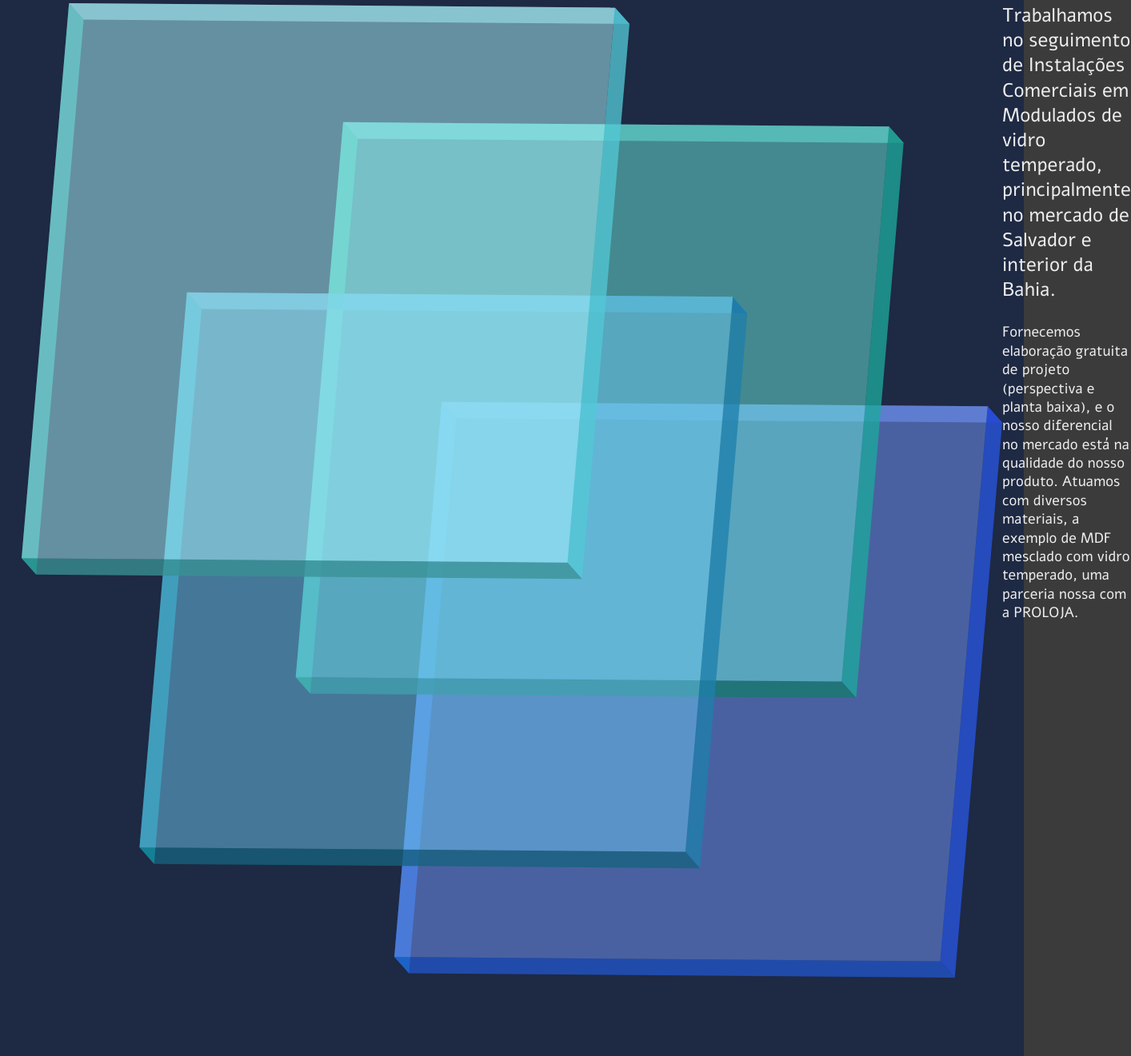
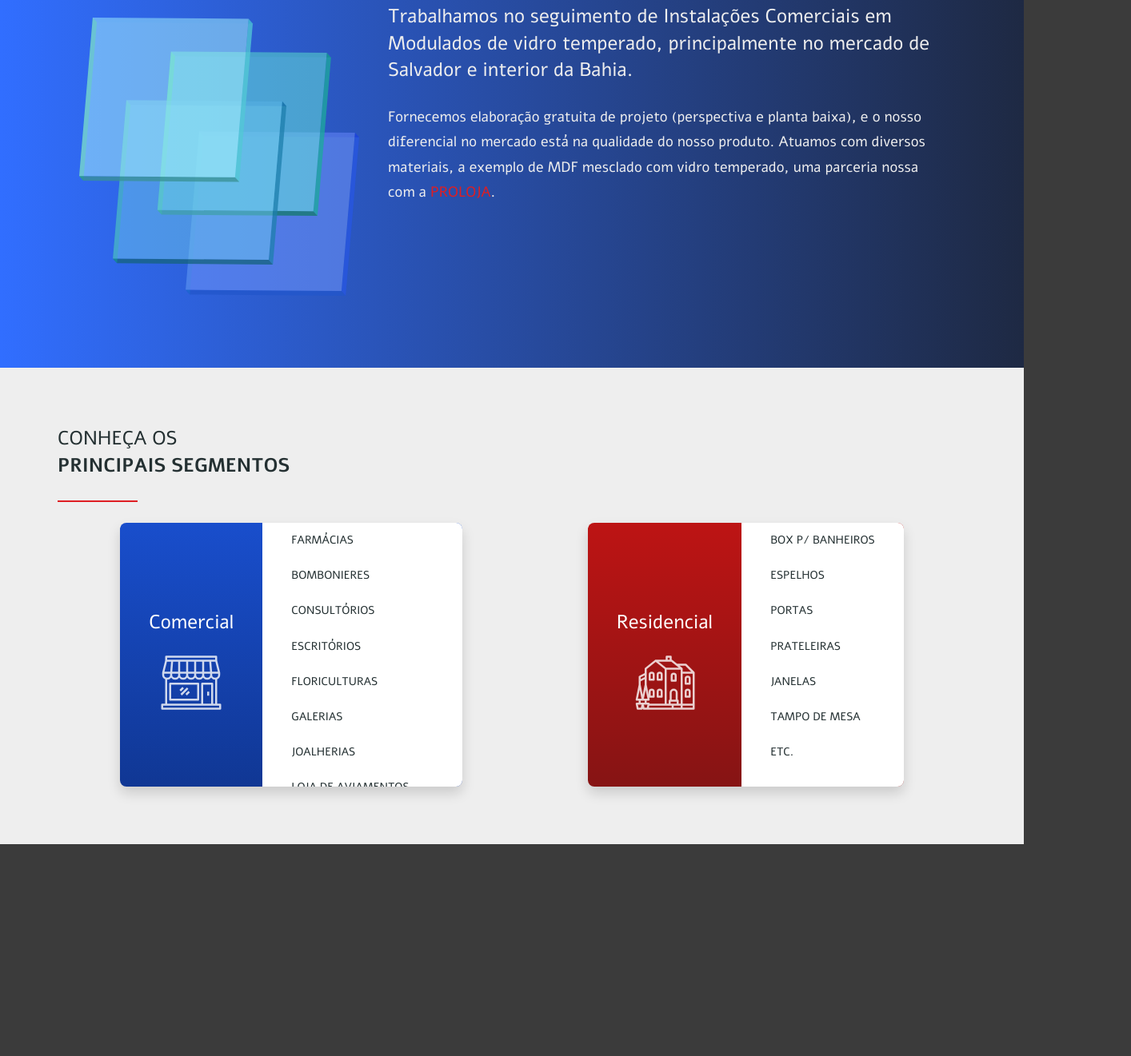
Before and after one commit to meendoo/instaloja, a Gatsby site: page / in a window 1280 px wide. Shown: the part 1119-2440 px from the top of the page at 80% size, 1414 px wide, since content can reach past the window. After the commit the page ends 2175 px from the top, so only its background shows below. Built offline with nearby package versions, Linux system fonts and the light colour scheme; Gatsby itself is replaced by a stand-in of ours.

Commit message:
updates on animations and segments boxes

```diff
--- a/src/components/about/about.js
+++ b/src/components/about/about.js
@@ -1,19 +1,40 @@
-import React from 'react'
-// import Container from '../layout/container'
+import React, { Component } from 'react'
 import styles from './about.module.scss';
-import glass from '../../images/glass.svg'
 import Container from '../layout/container'
+import Glasses from './glasses'
+import { TweenMax, Power1 } from 'gsap';
 
-export default function about() {
+export default class About extends Component {
+
+  componentDidMount = () => {
+    this.animatedGlasses();
+  }
+
+  animatedGlasses = () => {
+    let glasses = document.querySelectorAll('.glasses');
+    let glassesArr = [].slice.call(glasses);
+    glassesArr.forEach((element, i) => {
+      let value = 80;
+      if (i % 2 === 0) {
+        value = -value
+      }
+      TweenMax.from(element, 1, {autoAlpha: 0, x: Math.random()*value , y: Math.random()*value, yoyo:true, ease: Power1.easeOut});
+      TweenMax.fromTo(`.${styles.about}`, 3, {background: 'linear-gradient(to right, rgb(30, 41, 67), rgb(30, 41, 67))'}, {background: 'linear-gradient(to right, rgb(49, 110, 255), rgb(30, 41, 67))'});
+    });
+  }
+
+  render() {
     return (
-    <div className={styles.about}>
-      <Container>
-        <img src={glass} alt={'Vidros'} className={styles.glasses} />
-        <div>
+      <div className={styles.about} id={this.props.id || null}>
+        <Container className={styles.container}>
+          {/* <img src={glass} alt={'Vidros'} className={styles.glasses} /> */}
+          <Glasses className={styles.glasses}/>
+          <div className={styles.copy}>
             <h3>Trabalhamos no seguimento de Instalações Comerciais em Modulados de vidro temperado, principalmente no mercado de Salvador e interior da Bahia.</h3>
-          <h4>Fornecemos elaboração gratuita de projeto (perspectiva e planta baixa), e o nosso diferencial no mercado está na qualidade do nosso produto. Atuamos com diversos materiais, a exemplo de MDF mesclado com vidro temperado, uma parceria nossa com a PROLOJA.</h4>
+            <h4>Fornecemos elaboração gratuita de projeto (perspectiva e planta baixa), e o nosso diferencial no mercado está na qualidade do nosso produto. Atuamos com diversos materiais, a exemplo de MDF mesclado com vidro temperado, uma parceria nossa com a <a href="http://prolojavidros.com.br/" target="_blank" rel="noopener noreferrer">PROLOJA</a>.</h4>
           </div>
         </Container>
       </div>
     )
   }
+}
--- a/src/components/about/about.module.scss
+++ b/src/components/about/about.module.scss
@@ -1,13 +1,56 @@
+@import '../../styles/_mixins.scss';
+
 .about {
     display: flex;
     grid-row: 2;
     grid-column-start: 1;
     grid-column-end: -1;
-    padding: 4rem 1.5rem;
+    padding: 2rem 0;
     background-color: var(--dark-blue);
+    @include md {
+        padding: 4rem 1.5rem;
+    }
+}
+
+.container {
+    flex-wrap: wrap;
+    @include md {
+        flex-wrap: nowrap;
+    }
 }
 
 .glasses {
     width: 100%;
+    max-width: 80px;
     height: auto;
+    margin: -6rem auto 0;
+    padding-right: 0;
+    max-height: 130px;
+
+    @include md {
+        width: 100%;
+        max-width: 150px;
+        height: auto;
+        margin: 0 auto;
+        margin-right: 2rem;
+        max-height: initial;
+    }
+
+    @include lg {
+        max-width: initial;
+        padding: 1rem 0;
+    }
 }
+
+.copy {
+    grid-column: 1 / -1;
+    padding: 1.5rem 0;
+    @include md {
+        grid-column: 3 / 4;
+        padding: initial;
+    }
+
+    h4 {
+        margin-bottom: 0;
+    }
+}
--- /dev/null
+++ b/src/components/about/glasses.js
@@ -0,0 +1,38 @@
+import React from 'react'
+
+export default function Glasses(props) {
+  return (
+    <svg xmlns="http://www.w3.org/2000/svg" viewBox="0 0 249.17 247.68" className={props.className}>
+        <g>
+            <g className="glasses">
+                <polygon points="233.41 243.51 245.45 102.44 249.17 106.62 237.13 247.68 233.41 243.51" fill="#2756e3" style={{opacity: 0.77}} />
+                <polyline points="233.41 243.51 94.7 242.4 98.42 246.57 237.13 247.68 233.41 243.51" fill="#2356cc" style={{opacity: 0.77}} />
+                <polygon points="110.46 105.51 98.77 242.43 98.42 246.57 94.7 242.4 106.74 101.33 110.46 105.51" fill="#1d6bd1" style={{opacity: 0.77}} />
+                <polygon points="106.74 101.33 245.45 102.44 249.17 106.62 245.09 106.59 110.46 105.51 106.74 101.33" fill="#769aff" style={{opacity: 0.5, mixBlendMode:'multiply'}} />
+                <polygon points="106.74 101.33 94.7 242.4 98.77 242.43 98.77 242.43 233.41 243.51 245.09 106.59 245.45 102.44 106.74 101.33" fill="#769aff" style={{opacity: 0.5}} />
+            </g>
+            <g className="glasses">
+                <polygon points="208.35 172.41 220.39 31.35 224.11 35.53 212.07 176.59 208.35 172.41" fill="#1da99d" style={{opacity: 0.77}} />
+                <polyline points="208.35 172.41 69.65 171.31 73.37 175.48 212.07 176.59 208.35 172.41" fill="#157b6d" style={{opacity: 0.77}} />
+                <polygon points="85.41 34.42 73.72 171.34 73.37 175.48 69.65 171.31 81.69 30.24 85.41 34.42" fill="#159b76" style={{opacity: 0.77}} />
+                <polygon points="81.69 30.24 220.39 31.35 224.11 35.53 220.04 35.49 85.41 34.42 81.69 30.24" fill="#6be9dc" style={{opacity: 0.5, mixBlendMode:'multiply'}} />
+                <polygon points="81.69 30.24 69.65 171.31 73.72 171.34 73.72 171.34 208.35 172.41 220.04 35.49 220.39 31.35 81.69 30.24" fill="#6be9dc" style={{opacity: 0.5}} />
+            </g>
+            <g className="glasses">
+                <polygon points="168.66 215.69 180.7 74.63 184.42 78.81 172.38 219.87 168.66 215.69" fill="#1e80ad" style={{opacity: 0.77}} />
+                <polyline points="168.66 215.69 29.96 214.58 33.68 218.76 172.38 219.87 168.66 215.69" fill="#16637f" style={{opacity: 0.77}} />
+                <polygon points="45.72 77.7 34.03 214.62 33.68 218.76 29.96 214.58 42 73.52 45.72 77.7" fill="#168d9f" style={{opacity: 0.77}} />
+                <polygon points="42 73.52 180.7 74.63 184.42 78.81 180.35 78.77 45.72 77.7 42 73.52" fill="#6dc6ed" style={{opacity: 0.5, mixBlendMode:'multiply'}} />
+                <polygon points="42 73.52 29.96 214.58 34.03 214.62 34.03 214.62 168.66 215.69 180.35 78.77 180.7 74.63 42 73.52" fill="#6dc6ed" style={{opacity: 0.5}} />
+            </g>
+            <g className="glasses">
+                <polygon points="138.71 142.17 150.75 1.11 154.47 5.28 142.43 146.35 138.71 142.17" fill="#52c9d6" style={{opacity: 0.77}} />
+                <polyline points="138.71 142.17 0 141.06 3.72 145.24 142.43 146.35 138.71 142.17" fill="#3a9296" style={{opacity: 0.77}} />
+                <polygon points="15.76 4.18 4.07 141.09 3.72 145.24 0 141.06 12.04 0 15.76 4.18" fill="#279c96" style={{opacity: 0.77}} />
+                <polygon points="12.04 0 150.75 1.11 154.47 5.28 150.39 5.25 15.76 4.18 12.04 0" fill="#abf8ff" style={{opacity: 0.5, mixBlendMode:'multiply'}} />
+                <polygon points="12.04 0 0 141.06 4.07 141.09 4.07 141.09 138.71 142.17 150.39 5.25 150.75 1.11 12.04 0" fill="#abf8ff" style={{opacity: 0.5}} />
+            </g>
+        </g>
+    </svg>
+  )
+}
--- a/src/components/hero/hero.js
+++ b/src/components/hero/hero.js
@@ -12,10 +12,21 @@ const headlines = [
 
 export default class Hero extends React.Component {
 
-
     componentDidMount = () => {
         this.animateBgHero();
         this.animateTitleHero();
+        this.parallaxTitle();
+    }
+
+    parallaxTitle = (element) => {
+        let target = document.querySelector(`.${styles.hero}`) || element;
+        window.addEventListener('scroll', () => {
+            if (window.pageYOffset / 4 > 100) {
+                return;
+            } else {
+                target.style.top = `${window.pageYOffset / 2}px`;
+            }
+        })
     }
 
     updateTitles(target, data) {
@@ -63,7 +74,7 @@ export default class Hero extends React.Component {
 
     render() {
         const images = this.props.data.edges.map((edges, i) => {
-            return <div key={'img'+i} className={styles.img} style={{backgroundImage: `url('${edges.node.childImageSharp.original.src}')`}}/>
+            return <div key={'img'+i} className={styles.img} style={{backgroundImage: `url('${edges.node.childImageSharp.fluid.originalImg}')`}}/>
         });
         const nav = this.props.data.edges.map((edges, i) => {
             return <div key={'nav'+i} className={styles.tickWrapper}><div className={styles.tick}></div></div>
--- a/src/components/hero/hero.module.scss
+++ b/src/components/hero/hero.module.scss
@@ -14,7 +14,7 @@
 
 .hero {
     // background-color: var(--black);
-    padding: 4rem 3rem 4rem 2rem;
+    padding: 4rem 1.5rem;
     margin: auto;
     text-align: center;
     position: relative;
@@ -22,7 +22,6 @@
     @include md {
         margin: inherit;
         text-align: left;
-        padding: 5rem 6rem 5rem 4rem;
 
         // &:after {
         //     content: "";
--- a/src/components/layout/container.module.scss
+++ b/src/components/layout/container.module.scss
@@ -1,5 +1,33 @@
+@import '../../styles/_mixins.scss';
+
 .container {
     display: flex;
     grid-column-start: 1;
     grid-column-end: -1;
+    margin: 0 auto;
+    padding: 0 1.5rem;
+
+    @include sm {
+        max-width: 576px;
+    }
+
+    @include md {
+        padding: 0 2rem;
+        max-width: 768px;
+    }
+
+    @include lg {
+        padding: 0 3rem;
+        max-width: 992px;
+    }
+
+    @include xl {
+        padding: 0 4rem;
+        max-width: 1400px;
+    }
 }
+
+// $sm: 576px;
+// $md: 768px;
+// $lg: 992px;
+// $xl: 1200px;
--- /dev/null
+++ b/src/components/segments/index.js
@@ -0,0 +1,2 @@
+import Segments from './segments'
+export default Segments;
--- /dev/null
+++ b/src/components/segments/segments.js
@@ -0,0 +1,56 @@
+import React from 'react'
+import Container from '../layout/container'
+import styles from './segments.module.scss';
+import Tick from '../utils/tick';
+import house from '../../images/house.svg'
+import store from '../../images/store.svg'
+
+export default function Segments(props) {
+  return (
+    <div className={styles.segments} id={props.id || null}>
+        <Container className={styles.container}>
+            <h3 className={styles.title}>CONHEÇA OS<br/><strong>PRINCIPAIS SEGMENTOS</strong><Tick/></h3>
+            <div className={styles.commercial}>
+                <div className={styles.headingWrapper}>
+                    <h3 className={styles.sectionTitle}>Comercial</h3>
+                    <img src={store} alt="Comercial ícone" className={styles.icon}/>
+                </div>
+                <ul className={styles.list}>
+                    <li className={styles.item}>Farmácias</li>
+                    <li className={styles.item}>Bombonieres</li>
+                    <li className={styles.item}>Consultórios </li>
+                    <li className={styles.item}>Escritórios </li>
+                    <li className={styles.item}>Floriculturas </li>
+                    <li className={styles.item}>Galerias </li>
+                    <li className={styles.item}>Joalherias </li>
+                    <li className={styles.item}>Loja de Aviamentos </li>
+                    <li className={styles.item}>Loja de Bijuterias </li>
+                    <li className={styles.item}>Loja de Brinquedos</li>
+                    <li className={styles.item}>Loja de Celulares e Acessórios </li>
+                    <li className={styles.item}>Loja de Cosméticos</li>
+                    <li className={styles.item}>Loja de Informática </li>
+                    <li className={styles.item}>Magazines </li>
+                    <li className={styles.item}>Papelarias </li>
+                    <li className={styles.item}>Shoppings </li>
+                    <li className={styles.item}>Etc.</li>
+                </ul>
+            </div>
+            <div className={styles.residencial}>
+                <div className={styles.headingWrapper}>
+                    <h3 className={styles.sectionTitle}>Residencial</h3>
+                    <img src={house} alt="Residencial ícone" className={styles.icon}/>
+                </div>
+                <ul className={styles.list}>
+                    <li className={styles.item}>Box p/ banheiros</li>
+                    <li className={styles.item}>Espelhos</li>
+                    <li className={styles.item}>Portas</li>
+                    <li className={styles.item}>Prateleiras</li>
+                    <li className={styles.item}>Janelas</li>
+                    <li className={styles.item}>Tampo de Mesa</li>
+                    <li className={styles.item}>Etc.</li>
+                </ul>
+            </div>
+        </Container>
+    </div>
+  )
+}
--- /dev/null
+++ b/src/components/segments/segments.module.scss
@@ -0,0 +1,77 @@
+@import '../../styles/_mixins.scss';
+
+.segments {
+    padding: 4rem 0;
+    background: var(--white);
+    color: var(--green-gray);
+}
+
+.container {
+    flex-wrap: wrap;
+    justify-content: space-around;
+}
+
+.title {
+    flex: 1 0 100%;
+}
+
+.box {
+    flex: 0 1 auto;
+    flex-direction: row;
+    display: flex;
+    box-shadow: 0 8px 16px rgba(0, 0, 0, 0.15);
+    border-radius: 8px;
+    overflow: hidden;
+    align-items: flex-start;
+}
+
+.ul-settings {
+    ul {
+        list-style-type: none;
+        margin-left: 0;
+        overflow-y: scroll;
+        max-height: 330px;
+        max-width: 250px;
+        background: white;
+        align-self: stretch;
+        margin-bottom: 0;
+        min-width: 200px;
+    }
+}
+
+.headingWrapper {
+    display: flex;
+    flex-direction: column;
+    align-self: center;
+}
+
+.sectionTitle {
+    padding: 1rem 2rem;
+    margin: 0;
+    color: white;
+}
+
+.icon {
+    max-width: 80px;
+    height: auto;
+    margin: 0 auto;
+}
+
+.commercial {
+    @extend .box;
+    @extend .ul-settings;
+    background: linear-gradient(#194ecc, #103794);
+}
+
+.residencial {
+    @extend .box;
+    @extend .ul-settings;
+    background: linear-gradient(#bd1414, #861414);
+}
+
+.item {
+    padding: 0.5rem 2rem;
+    margin: 0;
+    text-transform: uppercase;
+    font-size: 14px;
+}
--- a/src/pages/index.js
+++ b/src/pages/index.js
@@ -1,15 +1,17 @@
 import React from 'react'
-// import { Link } from 'gatsby'
+import { graphql } from 'gatsby'
 import Layout from '../components/layout/layout'
 import Hero from '../components/hero'
 import Callout from '../components/callout'
 import About from '../components/about'
+import Segments from '../components/segments'
 
 const IndexPage = ({data}) => (
   <Layout>
     <Hero data={data.Hero}/>
     <Callout/>
-    <About/>
+    <About id="empresa"/>
+    <Segments id="segmentos"/>
   </Layout>
 )
 
@@ -22,10 +24,9 @@ export const query = graphql`
             edges {
                 node {
                     childImageSharp {
-                        original {
-                            width
-                            height
-                            src
+                        fluid {
+                            originalImg
+                            originalName
                         }
                     }
                 }
--- a/src/styles/base.module.scss
+++ b/src/styles/base.module.scss
@@ -42,7 +42,6 @@ h2 {
 
     @include md {
         font-size: 28px;
-        line-height: 1.3;
     }
     @include lg {
         font-size: 30px;
@@ -53,7 +52,7 @@ h2 {
 h3 {
     font-size: 16px;
     font-weight: 400;
-    line-height: 1.1;
+    line-height: 1.8;
 
     @include md {
         font-size: 20px;
@@ -61,22 +60,22 @@ h3 {
     }
     @include lg {
         font-size: 24px;
-        line-height: 1.3;
+        line-height: 1.4;
     }
 }
 
 h4 {
     font-size: 14px;
     font-weight: 400;
-    line-height: 1.1;
+    line-height: 2;
 
     @include md {
         font-size: 16px;
-        line-height: 1.3;
+        line-height: 1.5;
     }
     @include lg {
         font-size: 18px;
-        line-height: 1.3;
+        line-height: 1.75;
     }
 }
 
@@ -86,7 +85,8 @@ p {
 }
 
 h1 em,
-h2 em {
+h2 em,
+h3 em {
     font-style: normal;
 }
 
```
Also changed, not shown: src/components/header/header.js (+30 -0 lines), src/components/header/header.module.scss (+5 -3 lines), src/components/layout/layout.module.scss (+4 -4 lines), src/images/house.svg (added), src/images/store.svg (added). Lines whose indentation alone changed are shown as unchanged.
